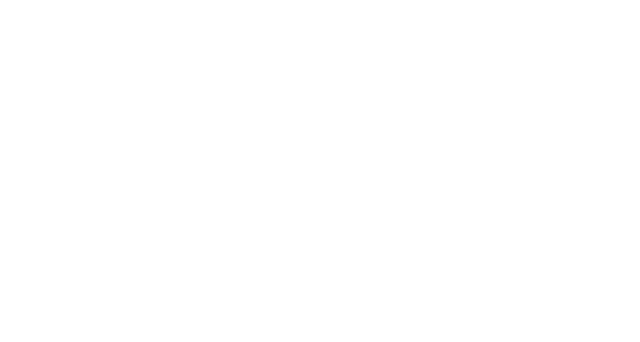
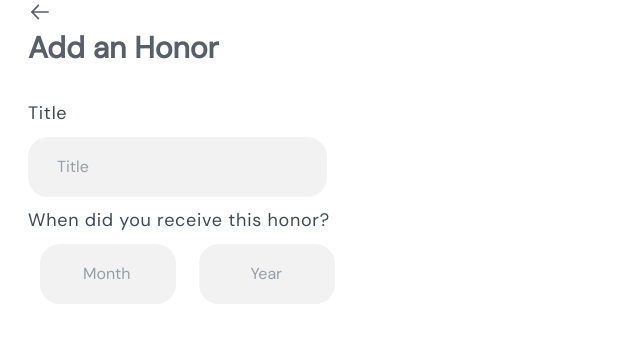
Before and after one commit to GreatWorldDev/vize, a React (Create React App) app: page / in a window 1280 px wide. Shown: the top 342 px of the page, without its empty margins (0-640 px from the left). Built offline with nearby package versions, Linux system fonts and the light colour scheme.

Commit message:
add back-arrow, title, input1, input2

```diff
--- a/public/index.html
+++ b/public/index.html
@@ -10,6 +10,7 @@
       content="Web site created using create-react-app"
     />
     <link rel="apple-touch-icon" href="%PUBLIC_URL%/logo192.png" />
+    <link href="https://fonts.googleapis.com/css2?family=DM+Sans&display=swap" rel="stylesheet">
     <!--
       manifest.json provides metadata used when your web app is installed on a
       user's mobile device or desktop. See https://developers.google.com/web/fundamentals/web-app-manifest/
--- a/src/App.css
+++ b/src/App.css
@@ -1,10 +1,26 @@
+* {
+  box-sizing: border-box;
+}
+
 .App {
-  text-align: center;
+  max-width: 375px;
 }
 
 .App-logo {
   height: 40vmin;
   pointer-events: none;
+}
+
+.flex {
+  display: flex;
+}
+
+.column {
+  flex-direction: column;
+}
+
+.justify-around  {
+  justify-content: space-around;
 }
 
 @media (prefers-reduced-motion: no-preference) {
--- a/src/pages/Honor/index.js
+++ b/src/pages/Honor/index.js
@@ -1,8 +1,26 @@
-import React from "react";
-
+import React from "react"
+import { Link } from "react-router-dom"
+import "./style.css"
 function Honor() {
   return (
-    <div>
+    <div className="container">
+      <Link to="/" className="back-arrow">
+        <svg width="24" height="24" viewBox="0 0 24 24" fill="none" xmlns="http://www.w3.org/2000/svg">
+          <path fillRule="evenodd" clipRule="evenodd" d="M20.2928 12.8229C20.6922 12.7679 21 12.4205 21 12.0001C21 11.5415 20.6337 11.1698 20.1818 11.1698L5.80007 11.1698L10.9953 5.91866L11.0747 5.8257C11.313 5.50114 11.2876 5.0398 10.9977 4.74441C10.6788 4.41948 10.1608 4.41839 9.84062 4.74198L3.25226 11.4004C3.21304 11.4386 3.17756 11.4806 3.14642 11.526C2.92336 11.8502 2.95478 12.3001 3.24067 12.5889L9.84067 19.2581L9.9326 19.3383C10.2534 19.5787 10.7079 19.551 10.9977 19.2555C11.3166 18.9306 11.3155 18.4049 10.9953 18.0813L5.79877 12.8304L20.1818 12.8304L20.2928 12.8229Z" fill="#575F6C" />
+        </svg>
+      </Link>
+      <p className="page-honor-title">Add an Honor</p>
+      <div className="honor-form flex column">
+        <label className>Title</label>
+        <input type="text" name="title" placeholder="Title" className="input1"/>
+      </div>
+      <div className="honor-form flex column">
+        <label className>When did you receive this honor?</label>
+        <div className="flex justify-around">
+          <input type="text" name="month" placeholder="Month" className="input2" />
+          <input type="text" name="year" placeholder="Year" className="input2" />
+        </div>
+      </div>
 
     </div>
   );
--- /dev/null
+++ b/src/pages/Honor/style.css
@@ -0,0 +1,60 @@
+.back-arrow {
+  margin-top: 109.5px;
+}
+
+.container {
+  padding-left: 28px;
+  padding-right: 28px;
+}
+
+.page-honor-title {
+  font-family: DM Sans;
+  font-style: normal;
+  font-weight: bold;
+  font-size: 30px;
+  line-height: 39px;
+  color: #575F6C;
+  margin-top: 0px;
+  margin-bottom: 23px;
+}
+
+.honor-form label {
+  font-family: DM Sans;
+  font-style: normal;
+  font-weight: 500;
+  font-size: 18px;
+  line-height: 23px;
+  letter-spacing: 0.04em;
+  margin-top: 12px;
+  margin-bottom: 12px;
+  color: #3F4957;
+}
+
+.honor-form input {
+  padding-left: 29px;
+  background: rgba(240, 240, 240, 0.86);
+  border: none;
+  border-radius: 20px;
+  outline: none;
+}
+
+.honor-form .input1 {
+  width: 299px;
+  height: 60px;
+}
+
+.honor-form .input2 {
+  text-align: center;
+  padding-left: 0;
+  width: 136px;
+  height: 60px;
+}
+
+.honor-form input::placeholder {
+  font-family: DM Sans;
+  font-style: normal;
+  font-weight: normal;
+  font-size: 16px;
+  line-height: 21px;
+  color: rgba(63, 73, 87, 0.5);
+}
```
